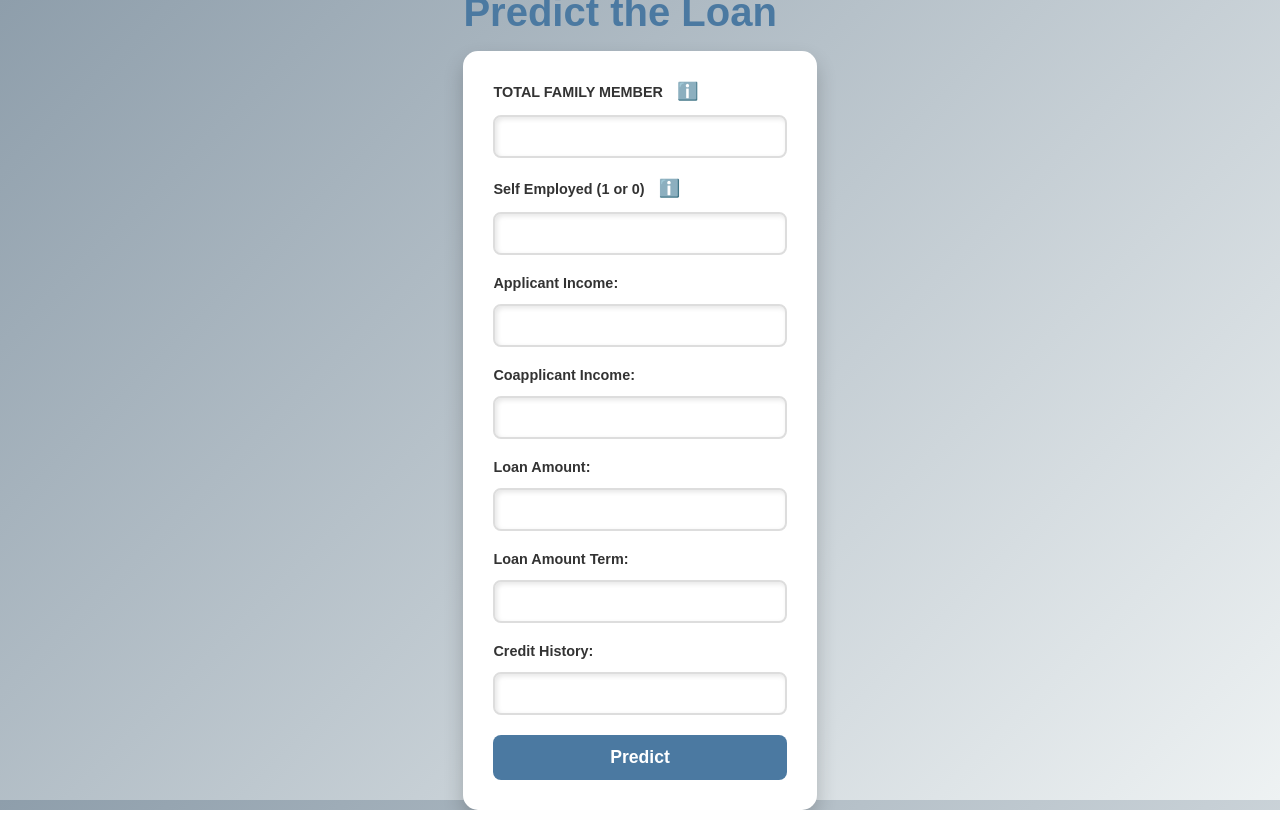
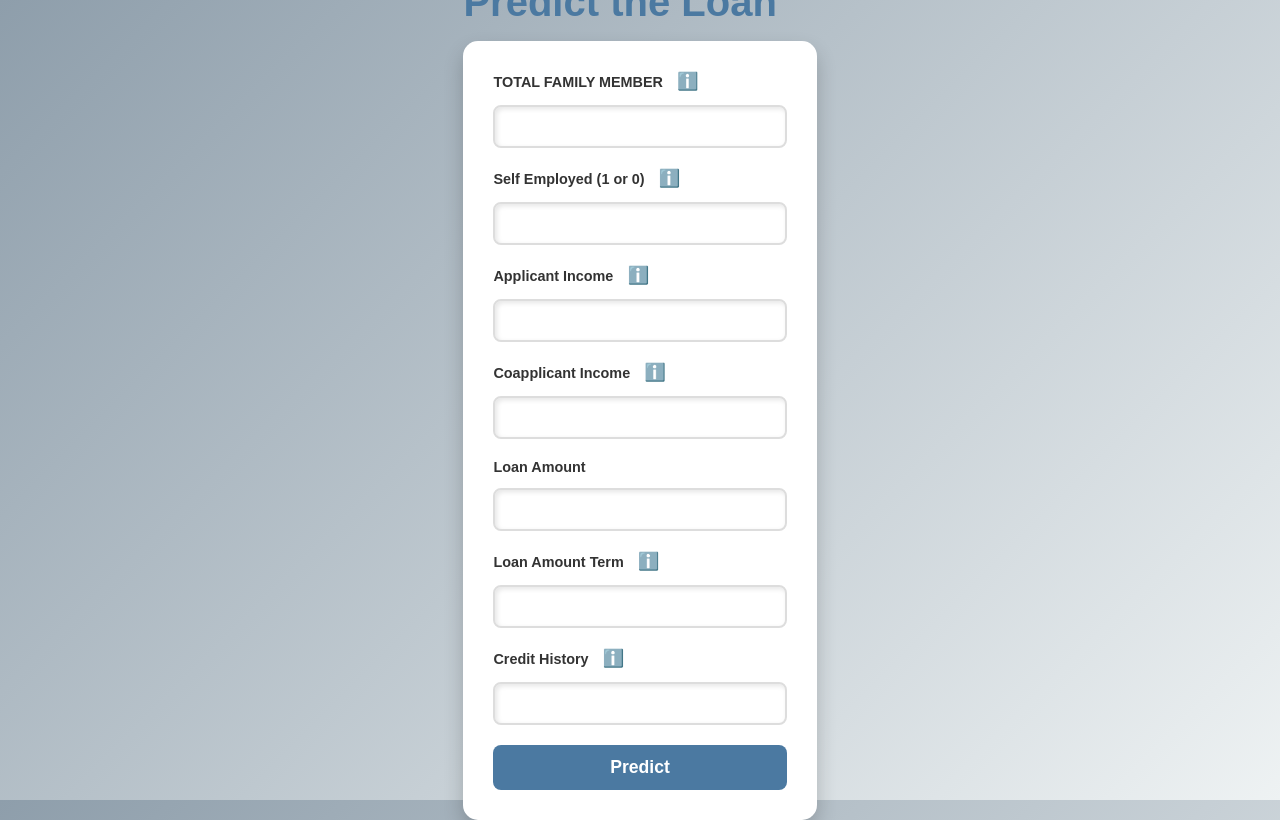
Before and after one commit to varmaManish/loan-approval-prediction-, a Flask app: page / in a window 1280 px wide. Run offline with Flask 3, Linux system fonts and the light colour scheme; parts of the project's set-up code (start-up, migrations or seed data) failed here and were passed over.

Commit message:
Update index.html

```diff
--- a/templates/index.html
+++ b/templates/index.html
@@ -121,19 +121,39 @@
             <div id="infoSelfEmployed" class="info-popup">Enter 1 if you are self-employed, otherwise enter 0.</div>
             <input type="number" id="Self_Employed" name="Self_Employed" required>
 
-            <label for="ApplicantIncome">Applicant Income:</label>
+            <label for="ApplicantIncome">
+                Applicant Income
+                <span class="info-icon" onclick="toggleInfo('infoApplicantIncome')">ℹ️</span>
+            </label>
+            <div id="infoApplicantIncome" class="info-popup">Enter your monthly income in numeric format.</div>
             <input type="number" id="ApplicantIncome" name="ApplicantIncome" required>
 
-            <label for="CoapplicantIncome">Coapplicant Income:</label>
+            <label for="CoapplicantIncome">
+                Coapplicant Income
+                <span class="info-icon" onclick="toggleInfo('infoCoapplicantIncome')">ℹ️</span>
+            </label>
+            <div id="infoCoapplicantIncome" class="info-popup">Enter the co-applicant's monthly income in numeric format.</div>
             <input type="number" id="CoapplicantIncome" name="CoapplicantIncome" required>
 
-            <label for="LoanAmount">Loan Amount:</label>
+            <label for="LoanAmount">
+                Loan Amount
+                <span class="info-icon" onclick="toggleInfo('infoLoanAmount')"></span>
+            </label>
+            <div id="infoLoanAmount" class="info-popup"></div>
             <input type="number" id="LoanAmount" name="LoanAmount" required>
 
-            <label for="Loan_Amount_Term">Loan Amount Term:</label>
+            <label for="Loan_Amount_Term">
+                Loan Amount Term
+                <span class="info-icon" onclick="toggleInfo('infoLoanAmountTerm')">ℹ️</span>
+            </label>
+            <div id="infoLoanAmountTerm" class="info-popup">Enter the loan term in months (e.g., 12 for 1 years).</div>
             <input type="number" id="Loan_Amount_Term" name="Loan_Amount_Term" required>
 
-            <label for="Credit_History">Credit History:</label>
+            <label for="Credit_History">
+                Credit History
+                <span class="info-icon" onclick="toggleInfo('infoCreditHistory')">ℹ️</span>
+            </label>
+            <div id="infoCreditHistory" class="info-popup">Enter 1 if you have a good credit history, otherwise enter 0.</div>
             <input type="number" id="Credit_History" name="Credit_History" required>
 
             <input type="submit" value="Predict">
```
